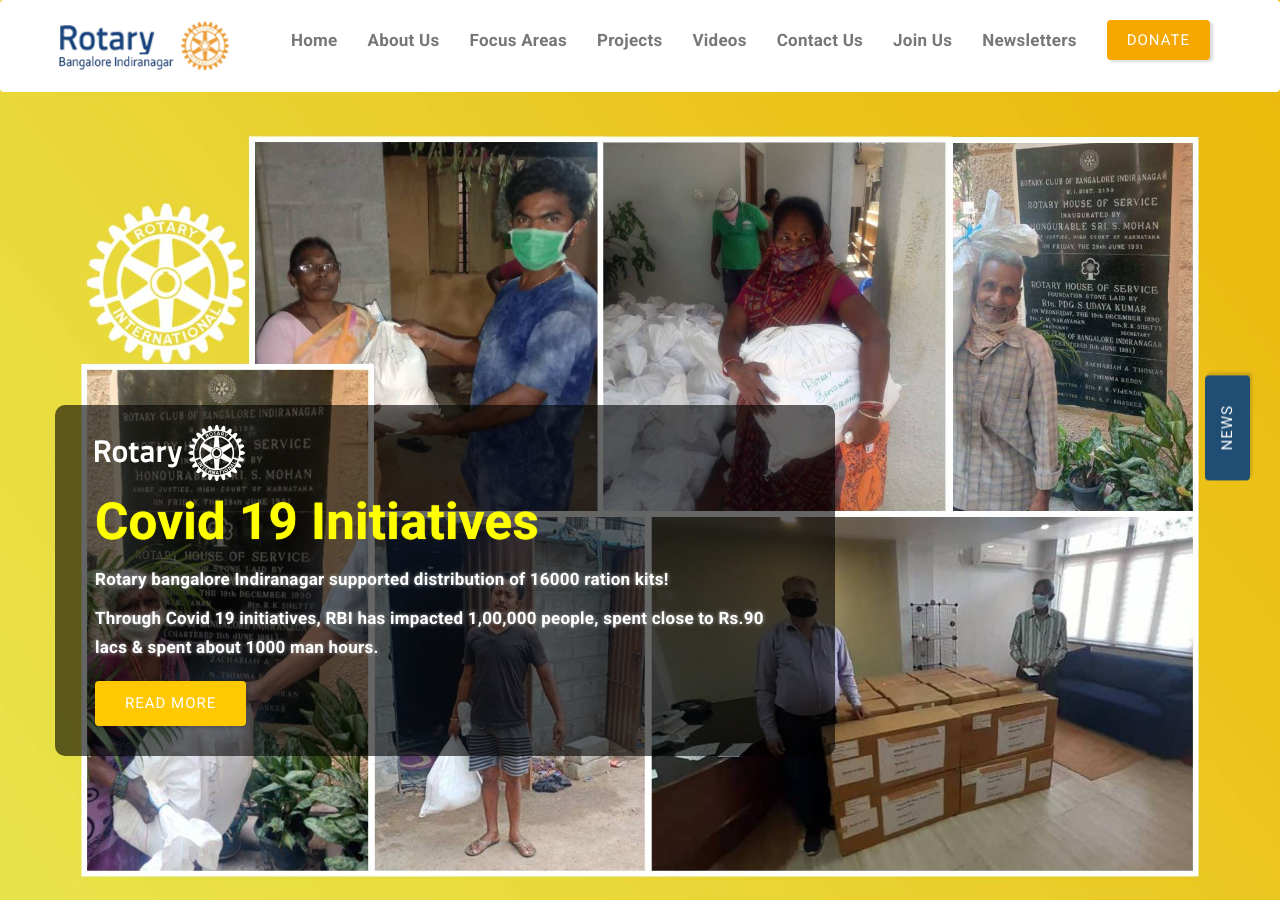
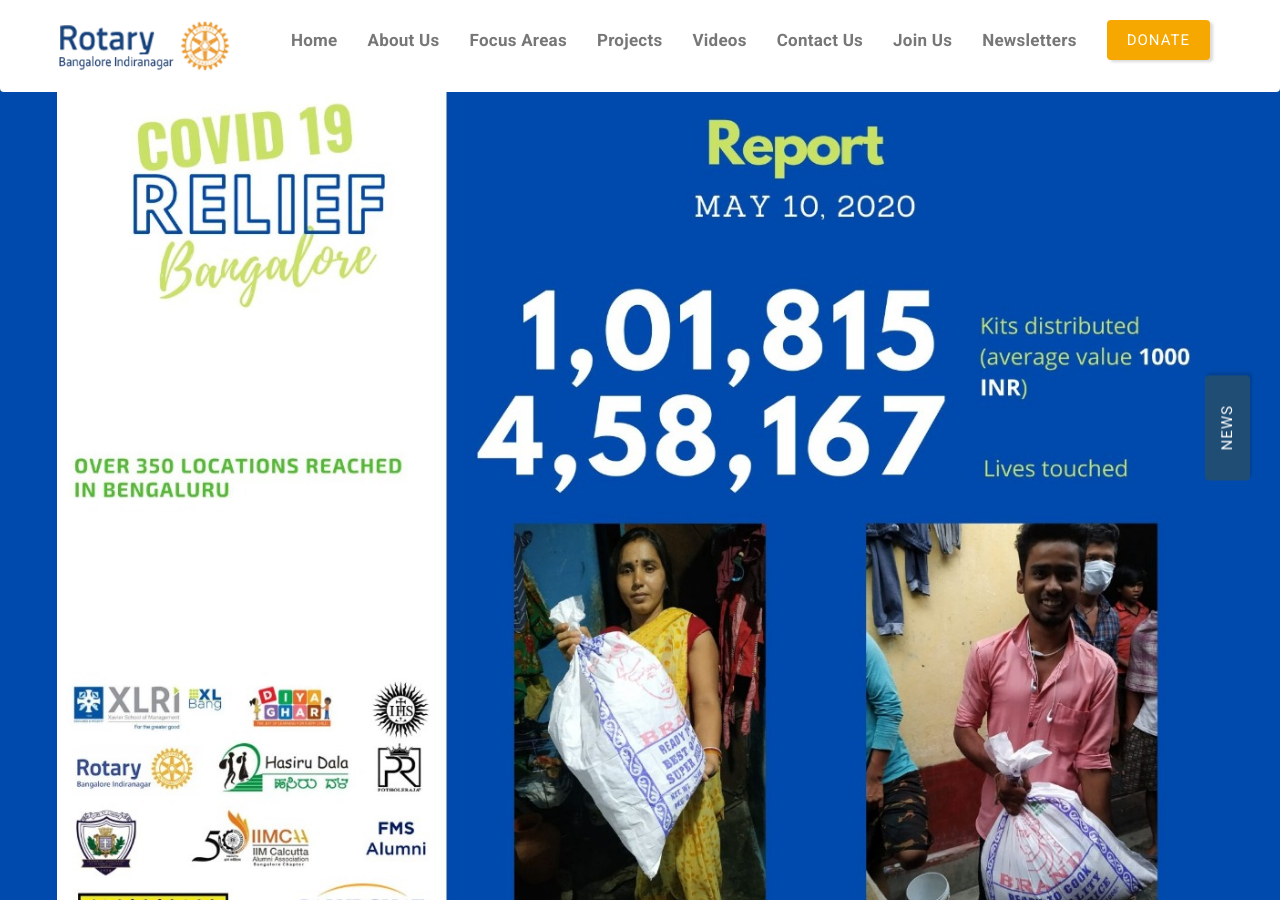
Before and after one commit to sharathdt/rtry, a Jekyll site: the page built from index.html, in a window 1280 px wide and 900 px high. Built offline with Jekyll 4.4.1, drawn with Linux system fonts in a browser that asks for light colours; some web fonts are replaced.

Commit message:
add new slide to homepage slider

```diff
--- a/_includes/intro.html
+++ b/_includes/intro.html
@@ -1,9 +1,9 @@
-       <section class="">
+       <section class="" style="margin-top: 60px">
            <div class="owl-carousel owl-intro owl-theme">
 
-                <div class="item" style="background-image: url({{site.baseurl}}/images/slideshow/NewProject.jpg); background-blend-mode: soft-light; background-size: cover;">
+                <div class="item" style="background-image: url({{site.baseurl}}/images/slideshow/rotary-corona-report.jpg); background-size: contain;background-color: #004aad">
                 <div class="container relative">
-                <div class="row">
+             <!--    <div class="row">
                     <div class="col-md-8">
                         <div class="hero-box" style="background: rgba(0, 0, 0, 0.6);padding: 20px 40px;border-radius: 10px">
                            <p><img width="150" src="{{site.baseurl}}/images/rotary-logo-text-reversed.svg" alt="{{site.title}}"></p>
@@ -13,7 +13,7 @@
                             <p><a class="btn btn-warning" href="https://funding.rotaryindiranagar.org/covid-19-initiatives-by-rotary-bangalore-indiranagar/" style="margin-right: 20px; margin-top: 10px">Read More</a></p>
                         </div>
                     </div>
-                </div>
+                </div> -->
                     </div>
                 </div>
           <!--
--- a/_sass/custom.scss
+++ b/_sass/custom.scss
@@ -438,7 +438,7 @@
         background-position: center center;
 
         @include media-query($on-palm) {
-            // height: 60vh;
+            height: 60vh;
         }
     }
 
```
Also changed, not shown: images/slideshow/rotary-corona-report.jpg (added).
